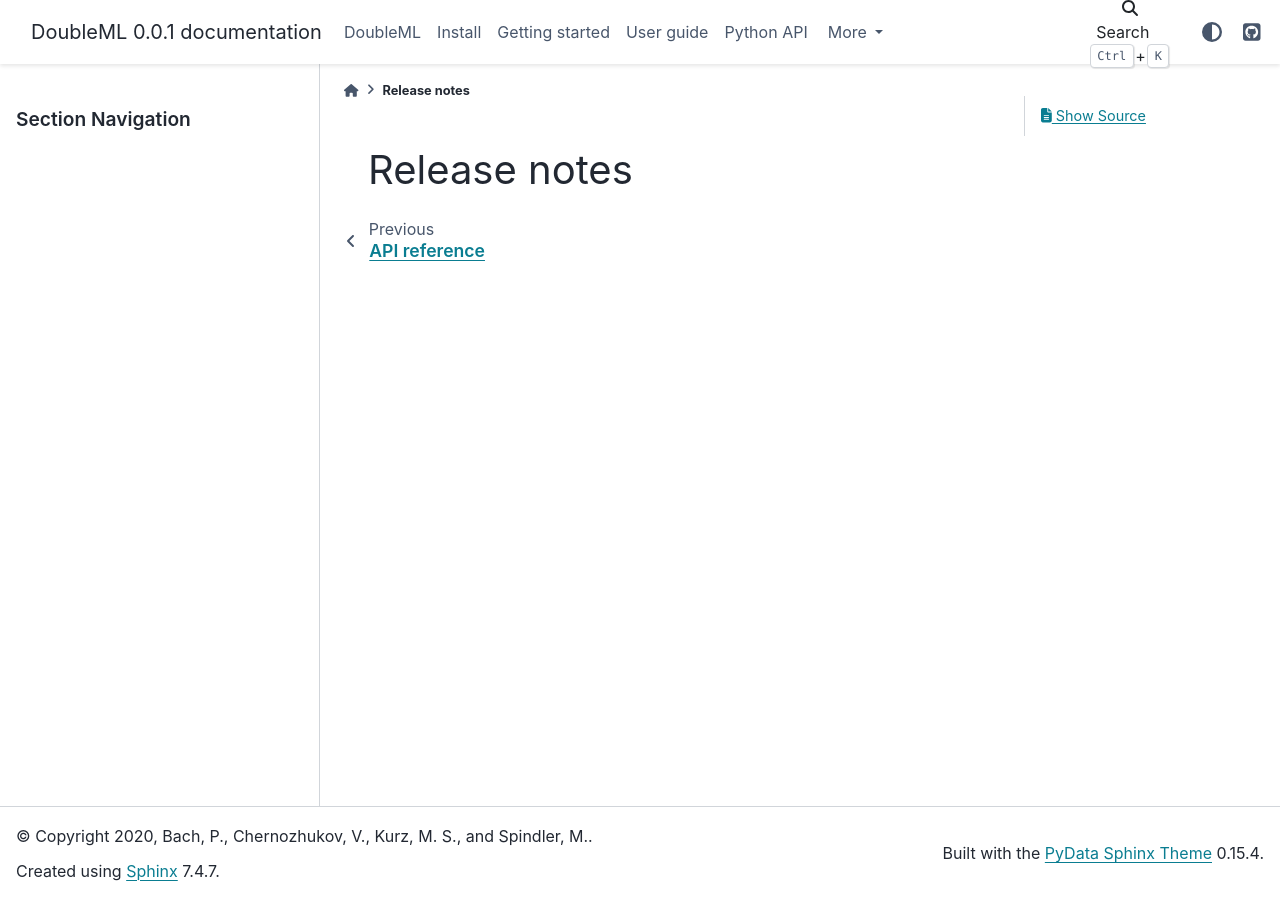
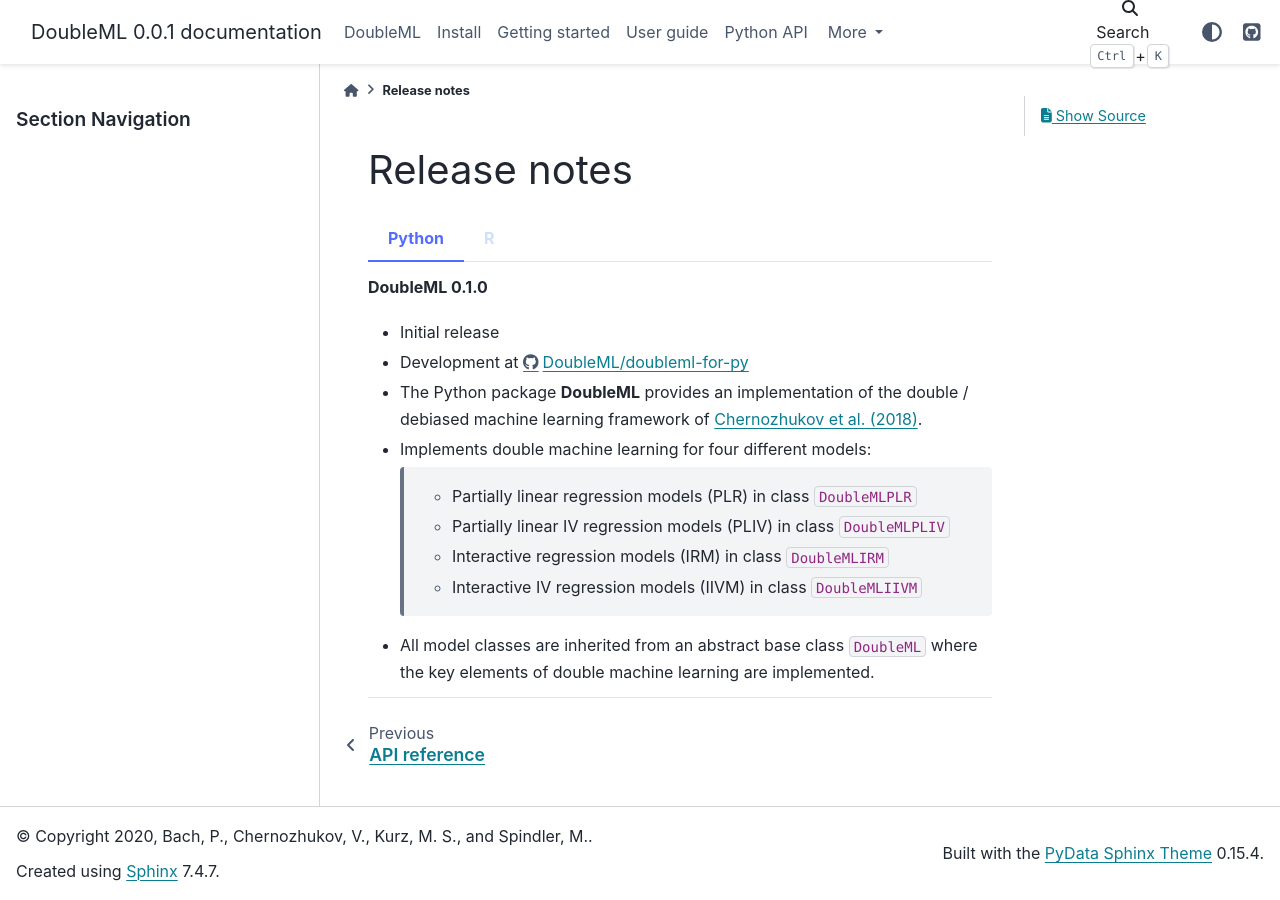
Before and after one commit to DoubleML/doubleml-for-py, a Sphinx documentation site: the page built from doc/release/release.rst, in a window 1280 px wide. Built offline with Sphinx 7.4.7 and the PyData theme 0.15.4, drawn with Linux system fonts in a browser that asks for light colours; pages that are not in the unit, such as notebooks, are missing from menus.

Commit message:
add release notes for first public release 0.1.0

```diff
--- a/doc/release/release.rst
+++ b/doc/release/release.rst
@@ -2,3 +2,39 @@
 
 Release notes
 =============
+
+.. tabbed:: Python
+
+    **DoubleML 0.1.0**
+
+    - Initial release
+    - Development at `https://github.com/DoubleML/doubleml-for-py <https://github.com/DoubleML/doubleml-for-py>`_
+    - The Python package **DoubleML** provides an implementation of the double / debiased machine learning framework of
+      `Chernozhukov et al. (2018) <https://doi.org/10.1111/ectj.12097)>`_.
+    - Implements double machine learning for four different models:
+
+        - Partially linear regression models (PLR) in class ``DoubleMLPLR``
+        - Partially linear IV regression models (PLIV) in class ``DoubleMLPLIV``
+        - Interactive regression models (IRM) in class ``DoubleMLIRM``
+        - Interactive IV regression models (IIVM) in class ``DoubleMLIIVM``
+
+    - All model classes are inherited from an abstract base class ``DoubleML`` where the key elements of double machine
+      learning are implemented.
+
+.. tabbed:: R
+
+    **DoubleML 0.1.0**
+
+    - Initial release
+    - Development at `https://github.com/DoubleML/doubleml-for-r <https://github.com/DoubleML/doubleml-for-r>`_
+    - The R package **DoubleML** provides an implementation of the double / debiased machine learning framework of
+      `Chernozhukov et al. (2018) <https://doi.org/10.1111/ectj.12097)>`_.
+    - Implements double machine learning for four different models:
+
+        - Partially linear regression models (PLR) in class ``DoubleMLPLR``
+        - Partially linear IV regression models (PLIV) in class ``DoubleMLPLIV``
+        - Interactive regression models (IRM) in class ``DoubleMLIRM``
+        - Interactive IV regression models (IIVM) in class ``DoubleMLIIVM``
+
+    - All model classes are inherited from ``DoubleML`` where the key elements of double machine learning are
+      implemented.
```
